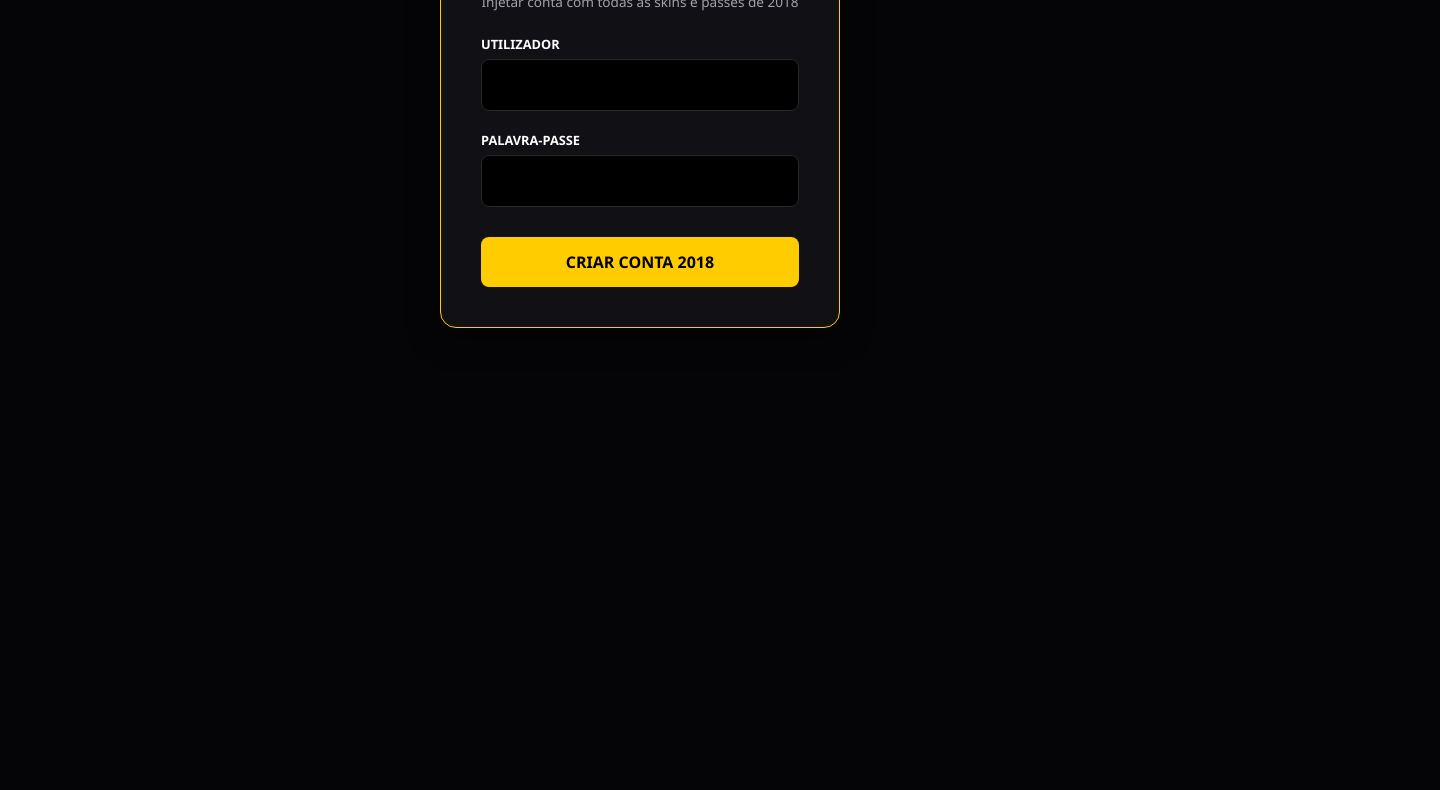
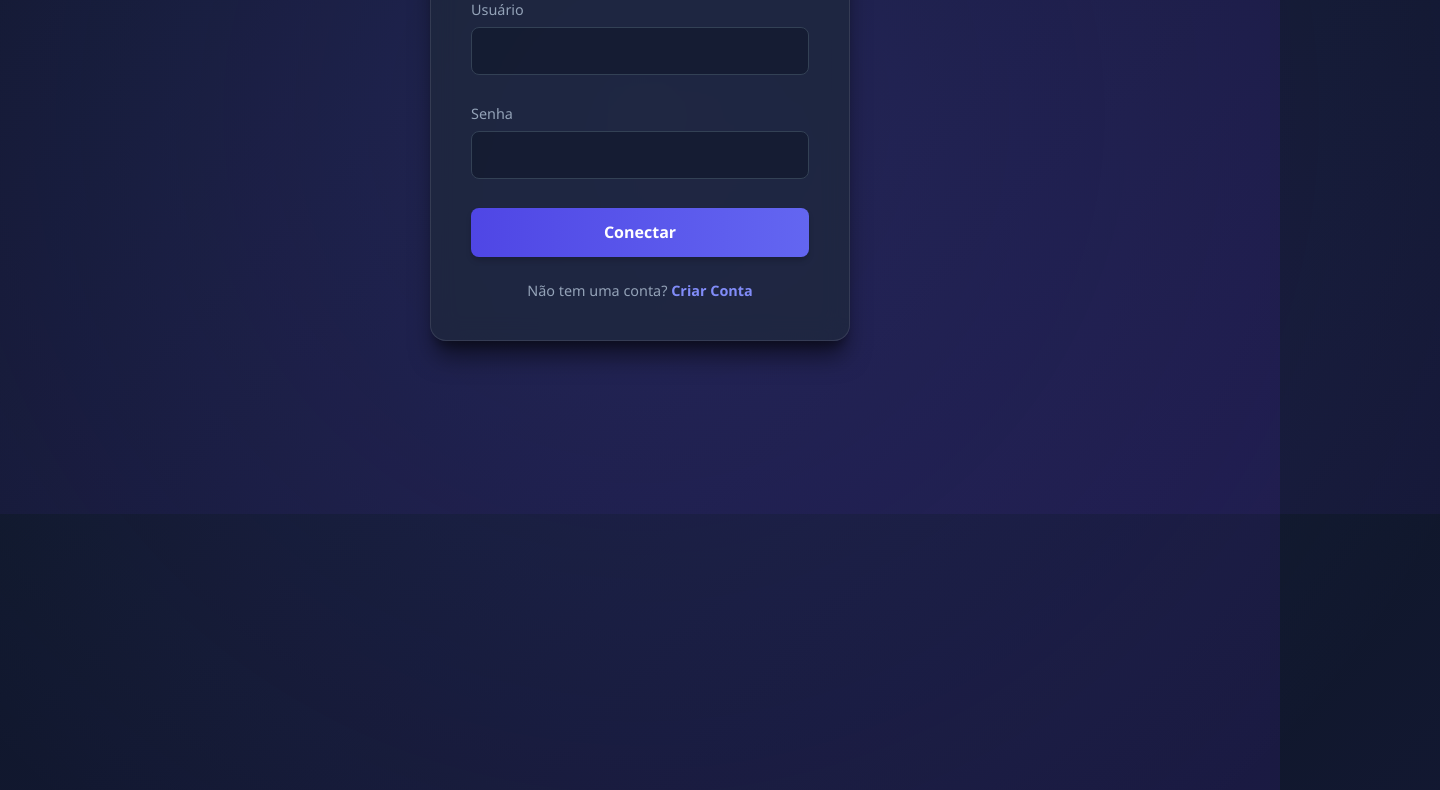
Before and after one commit to foxyz-admin/Luna-Private-Server, a website: page public/Index.html in a window 1280 px wide. Shown: the part 286-1076 px from the top of the page, 1440 px wide, since content can reach past the window. Before the commit the page ends 800 px from the top, so only its background shows below. Drawn offline with Linux system fonts and the light colour scheme.

Commit message:
Update HTML structure and styles for login page

```diff
--- a/public/Index.html
+++ b/public/Index.html
@@ -1,93 +1,272 @@
 <!DOCTYPE html>
-<html lang="pt-PT">
+<html lang="pt-BR">
 <head>
     <meta charset="UTF-8">
     <meta name="viewport" content="width=device-width, initial-scale=1.0">
-    <title>Luna System - Painel Retro 2018</title>
+    <title>Luna Private Server</title>
     <style>
-        * { margin: 0; padding: 0; box-sizing: border-box; font-family: 'Segoe UI', sans-serif; }
+        * {
+            box-sizing: border-box;
+            margin: 0;
+            padding: 0;
+            font-family: 'Segoe UI', Tahoma, Geneva, Verdana, sans-serif;
+        }
+
         body {
-            background-color: #050507; color: #f4f4f5;
-            display: flex; justify-content: center; align-items: center; min-height: 100vh;
+            background: linear-gradient(135deg, #0f172a, #1e1b4b);
+            color: #f8fafc;
+            display: flex;
+            justify-content: center;
+            align-items: center;
+            min-height: 100vh;
+            overflow: hidden;
         }
-        .box {
-            background: #111115;
-            padding: 40px; border-radius: 16px; border: 1px solid #ffcc00;
-            width: 100%; max-width: 400px; text-align: center;
-            box-shadow: 0 10px 30px rgba(0,0,0,0.5);
+
+        /* Animação de fundo */
+        body::before {
+            content: '';
+            position: absolute;
+            width: 200%;
+            height: 200%;
+            background: radial-gradient(circle, rgba(99, 102, 241, 0.15) 0%, transparent 60%);
+            top: -50%;
+            left: -50%;
+            animation: spinBg 20s linear infinite;
+            z-index: 0;
         }
-        h1 { color: #ffcc00; font-size: 2rem; margin-bottom: 8px; letter-spacing: 1px; }
-        p { color: #a1a1aa; font-size: 0.85rem; margin-bottom: 24px; }
-        .group { text-align: left; margin-bottom: 20px; }
-        label { display: block; color: #fff; font-size: 0.8rem; margin-bottom: 6px; text-transform: uppercase; font-weight: bold; }
+
+        @keyframes spinBg {
+            100% { transform: rotate(360deg); }
+        }
+
+        .container {
+            background: rgba(30, 41, 59, 0.7);
+            backdrop-filter: blur(12px);
+            border: 1px solid rgba(255, 255, 255, 0.1);
+            padding: 2.5rem;
+            border-radius: 16px;
+            width: 100%;
+            max-width: 420px;
+            box-shadow: 0 20px 25px -5px rgba(0, 0, 0, 0.5), 0 10px 10px -5px rgba(0, 0, 0, 0.3);
+            position: relative;
+            z-index: 1;
+            transform: scale(0.9);
+            opacity: 0;
+            animation: fadeIn 0.6s cubic-bezier(0.16, 1, 0.3, 1) forwards;
+        }
+
+        @keyframes fadeIn {
+            to { transform: scale(1); opacity: 1; }
+        }
+
+        h2 {
+            text-align: center;
+            margin-bottom: 2rem;
+            font-size: 1.8rem;
+            letter-spacing: 1px;
+            color: #e2e8f0;
+            text-shadow: 0 2px 4px rgba(0,0,0,0.3);
+        }
+
+        .form-group {
+            margin-bottom: 1.8rem; /* Botões e inputs mais longe uns dos outros */
+        }
+
+        label {
+            display: block;
+            margin-bottom: 0.5rem;
+            color: #94a3b8;
+            font-size: 0.9rem;
+        }
+
         input {
-            width: 100%; padding: 14px; background: #000; border: 1px solid #27272a;
-            border-radius: 8px; color: #fff; font-size: 1rem;
+            width: 100%;
+            padding: 0.75rem 1rem;
+            background: rgba(15, 23, 42, 0.6);
+            border: 1px solid #334155;
+            border-radius: 8px;
+            color: #fff;
+            font-size: 1rem;
+            transition: all 0.3s ease;
         }
-        input:focus { outline: none; border-color: #ffcc00; }
-        button {
-            width: 100%; padding: 14px; background: #ffcc00; color: #000;
-            border: none; border-radius: 8px; font-size: 1rem; font-weight: bold;
-            cursor: pointer; text-transform: uppercase; margin-top: 10px;
+
+        input:focus {
+            outline: none;
+            border-color: #6366f1;
+            box-shadow: 0 0 0 3px rgba(99, 102, 241, 0.3);
+            background: rgba(15, 23, 42, 0.9);
         }
-        .alert { padding: 12px; border-radius: 6px; margin-bottom: 15px; display: none; font-size: 0.85rem; }
-        .ok { background: rgba(16,185,129,0.2); color: #10b981; border: 1px solid #10b981; }
-        .err { background: rgba(239,68,68,0.2); color: #ef4444; border: 1px solid #ef4444; }
+
+        .btn {
+            width: 100%;
+            padding: 0.85rem;
+            background: linear-gradient(90deg, #4f46e5, #6366f1);
+            border: none;
+            border-radius: 8px;
+            color: white;
+            font-size: 1rem;
+            font-weight: 600;
+            cursor: pointer;
+            transition: all 0.3s ease;
+            box-shadow: 0 4px 6px -1px rgba(0, 0, 0, 0.2);
+        }
+
+        .btn:hover {
+            transform: translateY(-2px);
+            box-shadow: 0 10px 15px -3px rgba(99, 102, 241, 0.4);
+            filter: brightness(1.1);
+        }
+
+        .btn:active {
+            transform: translateY(0);
+        }
+
+        .switch-form {
+            text-align: center;
+            margin-top: 1.5rem;
+            font-size: 0.9rem;
+            color: #94a3b8;
+        }
+
+        .switch-form a {
+            color: #818cf8;
+            text-decoration: none;
+            font-weight: 600;
+            cursor: pointer;
+            transition: color 0.2s;
+        }
+
+        .switch-form a:hover {
+            color: #a5b4fc;
+            text-decoration: underline;
+        }
+
+        .message {
+            padding: 0.75rem;
+            border-radius: 6px;
+            margin-bottom: 1rem;
+            font-size: 0.9rem;
+            text-align: center;
+            display: none;
+            animation: slideDown 0.3s ease;
+        }
+
+        @keyframes slideDown {
+            from { transform: translateY(-10px); opacity: 0; }
+            to { transform: translateY(0); opacity: 1; }
+        }
+
+        .error { background: rgba(239, 68, 68, 0.2); border: 1px solid #ef4444; color: #fca5a5; }
+        .success { background: rgba(34, 197, 94, 0.2); border: 1px solid #22c55e; color: #86efac; }
     </style>
 </head>
 <body>
 
-    <div class="box">
-        <h1>LUNA SYSTEM</h1>
-        <p>Injetar conta com todas as skins e passes de 2018</p>
+    <div class="container" id="loginBox">
+        <h2>Entrar no Servidor</h2>
+        <div class="message error" id="loginError"></div>
+        <form id="loginForm">
+            <div class="form-group">
+                <label>Usuário</label>
+                <input type="text" id="loginUser" required autocomplete="off">
+            </div>
+            <div class="form-group">
+                <label>Senha</label>
+                <input type="password" id="loginPass" required>
+            </div>
+            <button type="submit" class="btn">Conectar</button>
+        </form>
+        <div class="switch-form">
+            Não tem uma conta? <a onclick="toggleForm('register')">Criar Conta</a>
+        </div>
+    </div>
 
-        <div class="alert ok" id="ok">✓ Ativado com sucesso no Firebase!</div>
-        <div class="alert err" id="err"></div>
-
-        <form onsubmit="enviar(event)">
-            <div class="group">
-                <label>Utilizador</label>
-                <input type="text" id="u" required autocomplete="off">
+    <div class="container" id="registerBox" style="display: none;">
+        <h2>Criar Nova Conta</h2>
+        <div class="message error" id="registerError"></div>
+        <div class="message success" id="registerSuccess"></div>
+        <form id="registerForm">
+            <div class="form-group">
+                <label>Escolha um Usuário</label>
+                <input type="text" id="regUser" required autocomplete="off">
             </div>
-            <div class="group">
-                <label>Palavra-passe</label>
-                <input type="password" id="p" required>
+            <div class="form-group">
+                <label>Escolha uma Senha</label>
+                <input type="password" id="regPass" required>
             </div>
-            <button type="submit">Criar Conta 2018</button>
+            <button type="submit" class="btn" style="background: linear-gradient(90deg, #10b981, #059669);">Registrar</button>
         </form>
+        <div class="switch-form">
+            Já possui cadastro? <a onclick="toggleForm('login')">Fazer Login</a>
+        </div>
     </div>
 
     <script>
-        async function enviar(e) {
+        function toggleForm(type) {
+            const lBox = document.getElementById('loginBox');
+            const rBox = document.getElementById('registerBox');
+
+            if(type === 'register') {
+                lBox.style.display = 'none';
+                rBox.style.display = 'block';
+            } else {
+                rBox.style.display = 'none';
+                lBox.style.display = 'block';
+            }
+        }
+
+        // Sistema de Login
+        document.getElementById('loginForm').addEventListener('submit', async (e) => {
             e.preventDefault();
-            const username = document.getElementById('u').value;
-            const password = document.getElementById('p').value;
-            const ok = document.getElementById('ok');
-            const err = document.getElementById('err');
-
-            ok.style.display = 'none';
-            err.style.display = 'none';
+            const u = document.getElementById('loginUser').value;
+            const p = document.getElementById('loginPass').value;
+            const errDiv = document.getElementById('loginError');
+            errDiv.style.display = 'none';
 
             try {
-                const r = await fetch('/api/register', {
+                const res = await fetch('/api/login', {
                     method: 'POST',
                     headers: { 'Content-Type': 'application/json' },
-                    body: JSON.stringify({ username, password })
+                    body: JSON.stringify({ username: u, password: p })
                 });
-                const res = await r.json();
+                const data = await res.json();
+                if(!res.ok) throw new Error(data.error || 'Erro ao logar');
 
-                if (r.ok) {
-                    ok.style.display = 'block';
-                    document.querySelector('form').reset();
-                } else {
-                    err.innerText = "Erro: " + (res.error || "Tente novamente.");
-                    err.style.display = 'block';
-                }
-            } catch (x) {
-                err.innerText = "Erro crítico de ligação com a Vercel.";
-                err.style.display = 'block';
+                alert('Login efetuado! Redirecionando para o jogo...');
+                // Aqui você pode colocar a lógica para abrir o jogo ou injetar o bypass
+            } catch(err) {
+                errDiv.innerText = err.message;
+                errDiv.style.display = 'block';
             }
-        }
+        });
+
+        // Sistema de Registro (Criar Conta por aqui mesmo)
+        document.getElementById('registerForm').addEventListener('submit', async (e) => {
+            e.preventDefault();
+            const u = document.getElementById('regUser').value;
+            const p = document.getElementById('regPass').value;
+            const errDiv = document.getElementById('registerError');
+            const succDiv = document.getElementById('registerSuccess');
+            errDiv.style.display = 'none';
+            succDiv.style.display = 'none';
+
+            try {
+                const res = await fetch('/api/register', {
+                    method: 'POST',
+                    headers: { 'Content-Type': 'application/json' },
+                    body: JSON.stringify({ username: u, password: p })
+                });
+                const data = await res.json();
+                if(!res.ok) throw new Error(data.error || 'Erro ao registrar');
+
+                succDiv.innerText = "Conta criada com sucesso! Mude para a tela de login.";
+                succDiv.style.display = 'block';
+                document.getElementById('registerForm').reset();
+            } catch(err) {
+                errDiv.innerText = err.message;
+                errDiv.style.display = 'block';
+            }
+        });
     </script>
 </body>
 </html>
```
